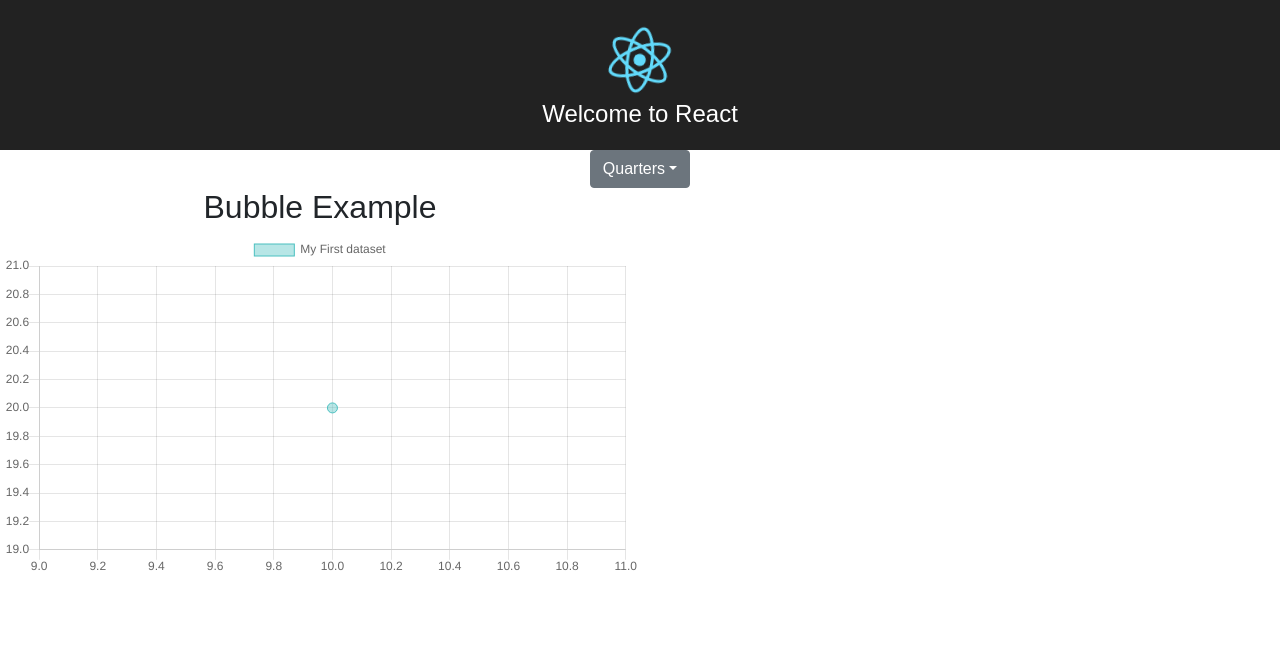
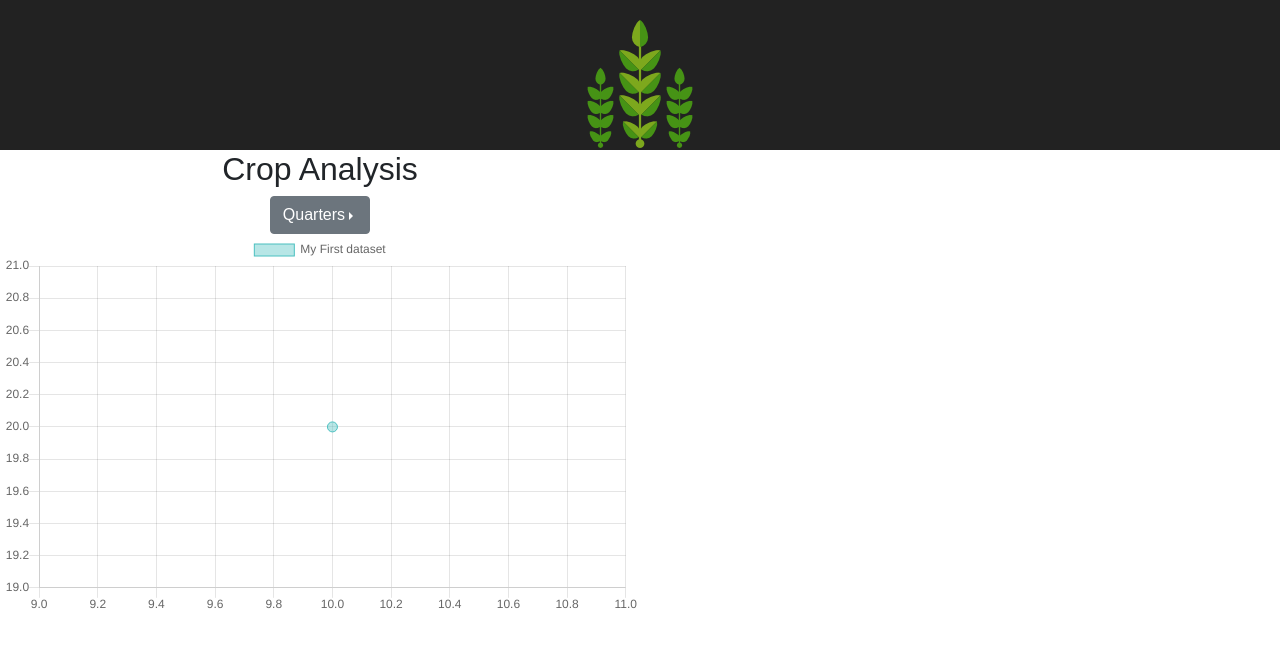
Before and after one commit to adamsimonini/soil, a React (Create React App) app: page / in a window 1280 px wide. Shown: the top 648 px of the page. Built offline with nearby package versions, Linux system fonts and the light colour scheme.

Commit message:
Updated Push

```diff
--- a/src/App.js
+++ b/src/App.js
@@ -1,9 +1,8 @@
 import React, { Component } from 'react';
 import { Button } from 'reactstrap';
 import Data from './Data';
-import Selector from './Selector';
 import Chart from './Chart';
-import logo from './logo.svg';
+import crops from './crops.png';
 import './App.css';
 
 class App extends Component {
@@ -11,11 +10,10 @@ class App extends Component {
     return (
       <div className="App">
         <header className="App-header">
-          <img src={logo} className="App-logo" alt="logo" />
-          <h1 className="App-title">Welcome to React</h1>
+          <img src={crops} alt="logo" />
+          <h1 className="App-title">Crop Analysis</h1>
         </header>
         {/* <Data /> */}
-        <Selector />
         <Chart />
       </div>
     );
--- a/src/Chart.js
+++ b/src/Chart.js
@@ -1,5 +1,6 @@
 import React, { Component } from 'react';
 import {Bubble} from 'react-chartjs-2';
+import Selector from './Selector';
 
 const data = {
   labels: ['January'],
@@ -32,7 +33,7 @@ export default class Chart extends Component{
   render() {
     return (
       <div style={{width: "50%"}}>
-        <h2>Bubble Example</h2>
+        <h2>Crop Analysis</h2><Selector />
         <Bubble
             data={data}
             height={300}
--- a/src/Selector.js
+++ b/src/Selector.js
@@ -19,7 +19,7 @@ export default class Selector extends React.Component {
 
   render() {
     return (
-      <Dropdown isOpen={this.state.dropdownOpen} toggle={this.toggle}>
+      <Dropdown direction="right" isOpen={this.state.dropdownOpen} toggle={this.toggle}>
         <DropdownToggle caret>
           Quarters
         </DropdownToggle>
```
Also changed, not shown: src/LeftNav.js (added), src/crops.png (added).
